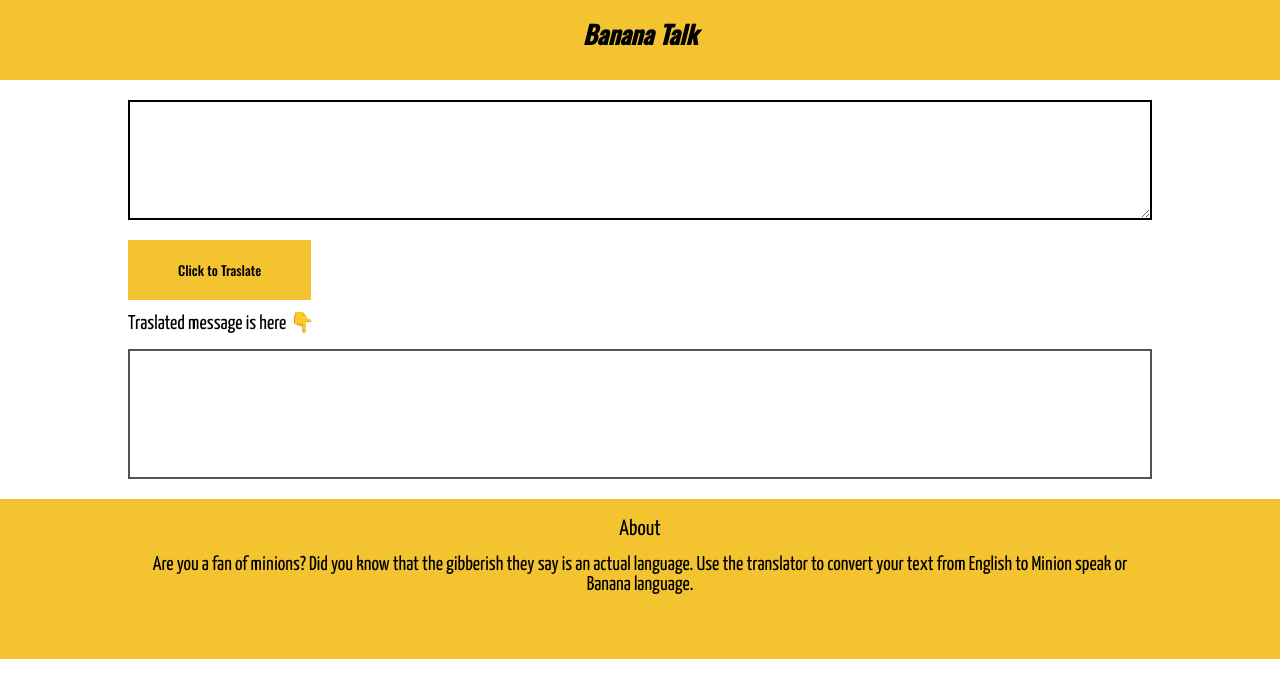
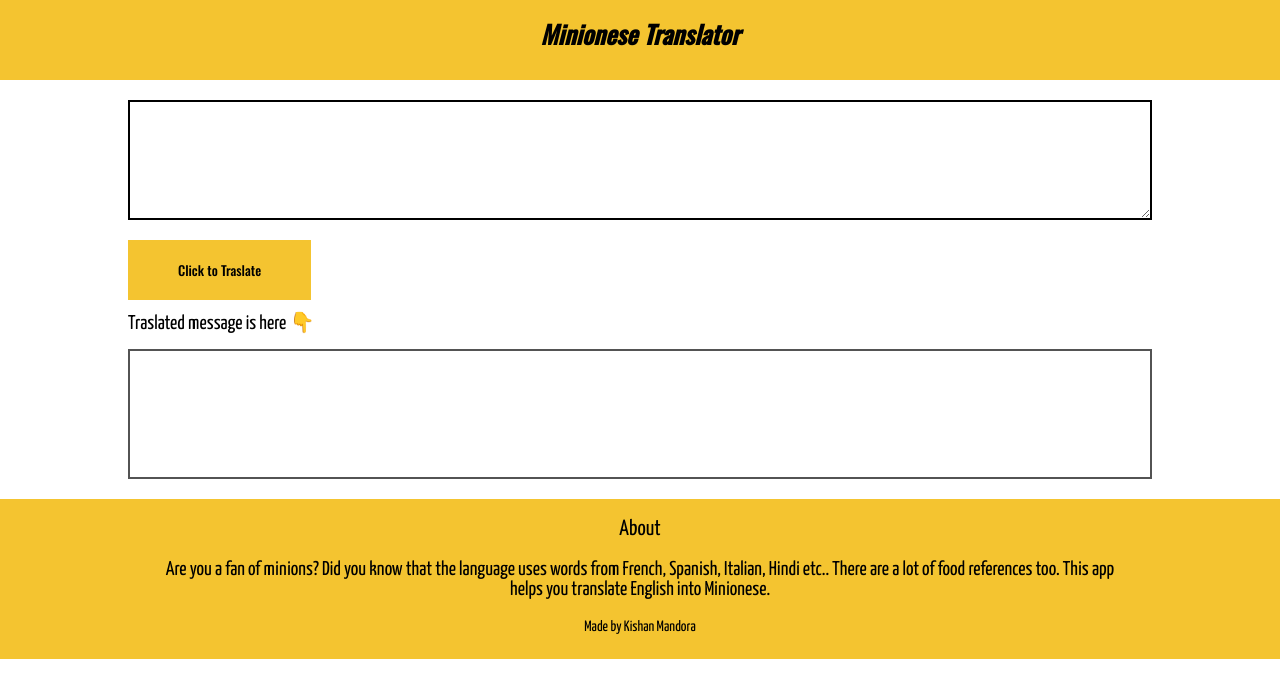
Before and after one commit to KishanMandora/Banana-Speak, a plain HTML site: page index.html in a window 1280 px wide. Drawn offline with nearby package versions, Linux system fonts and the light colour scheme.

Commit message:
fix: text and style changes

```diff
--- a/index.html
+++ b/index.html
@@ -10,12 +10,12 @@
     <meta name="author" content="Kishan Mandora" />
     <meta name="viewport" content="width=device-width, initial-scale=1.0" />
     <meta name="robots" content="index, follow" />
-    <title>Banana Speak</title>
+    <title>Minionese Translator</title>
     <link rel="shortcut icon" href="./favicon.ico" />
     <link rel="stylesheet" href="./style.css" />
   </head>
   <body>
-    <nav><h1>Banana Talk</h1></nav>
+    <nav><h1>Minionese Translator</h1></nav>
     <main>
       <textarea
         id="input-text"
@@ -32,10 +32,11 @@
     <footer>
       <div>About</div>
       <p>
-        Are you a fan of minions? Did you know that the gibberish they say is an
-        actual language. Use the translator to convert your text from English to
-        Minion speak or Banana language.
+        Are you a fan of minions? Did you know that the language uses words from
+        French, Spanish, Italian, Hindi etc.. There are a lot of food references
+        too. This app helps you translate English into Minionese.
       </p>
+      <small> Made by Kishan Mandora</small>
     </footer>
     <script src="./app.js"></script>
   </body>
--- a/style.css
+++ b/style.css
@@ -72,5 +72,8 @@ footer div {
   margin: 0 0 1rem;
 }
 footer p {
-  margin: 1.5rem 10vw;
+  margin: 2rem 10vw;
 }
+small {
+  font-size: 1.5rem;
+}
```
